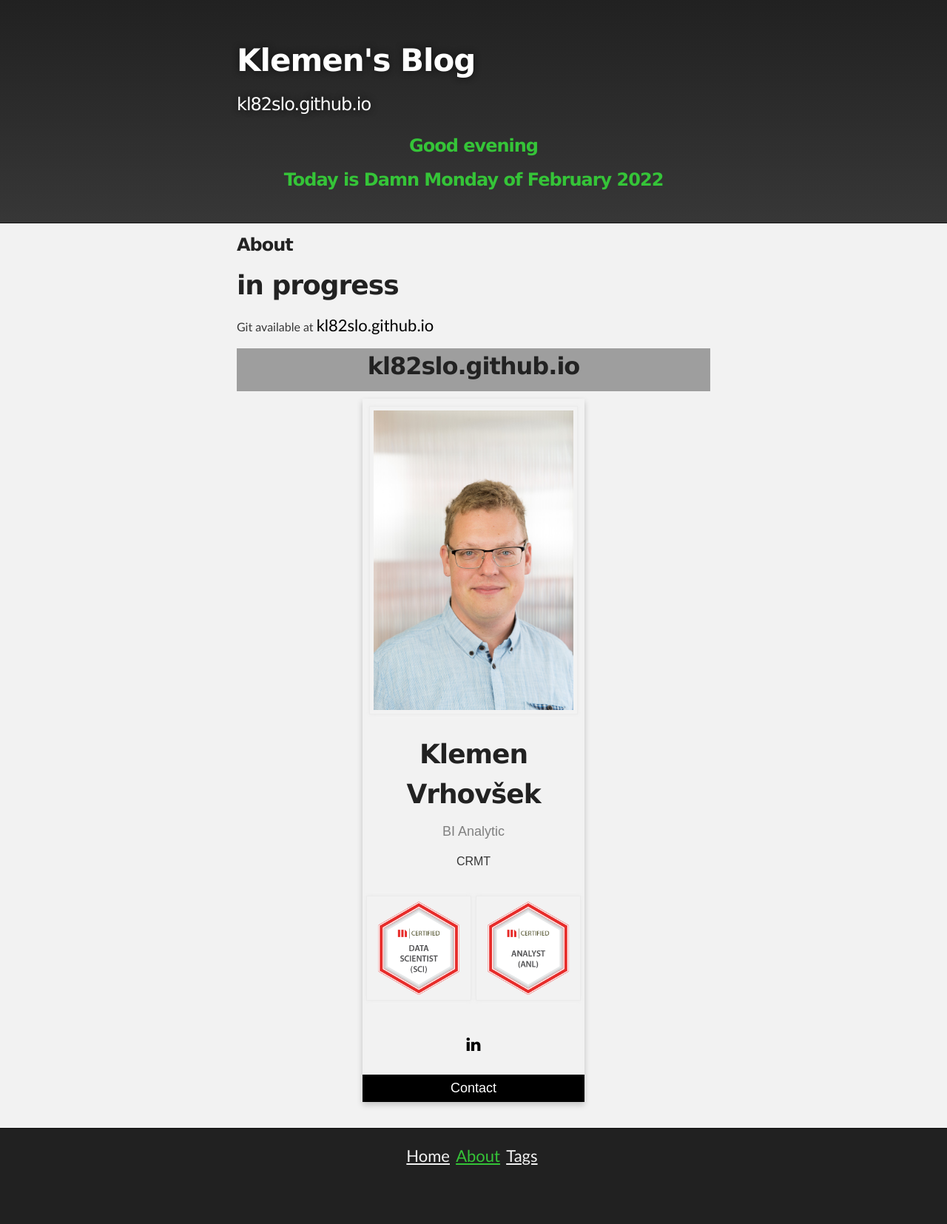
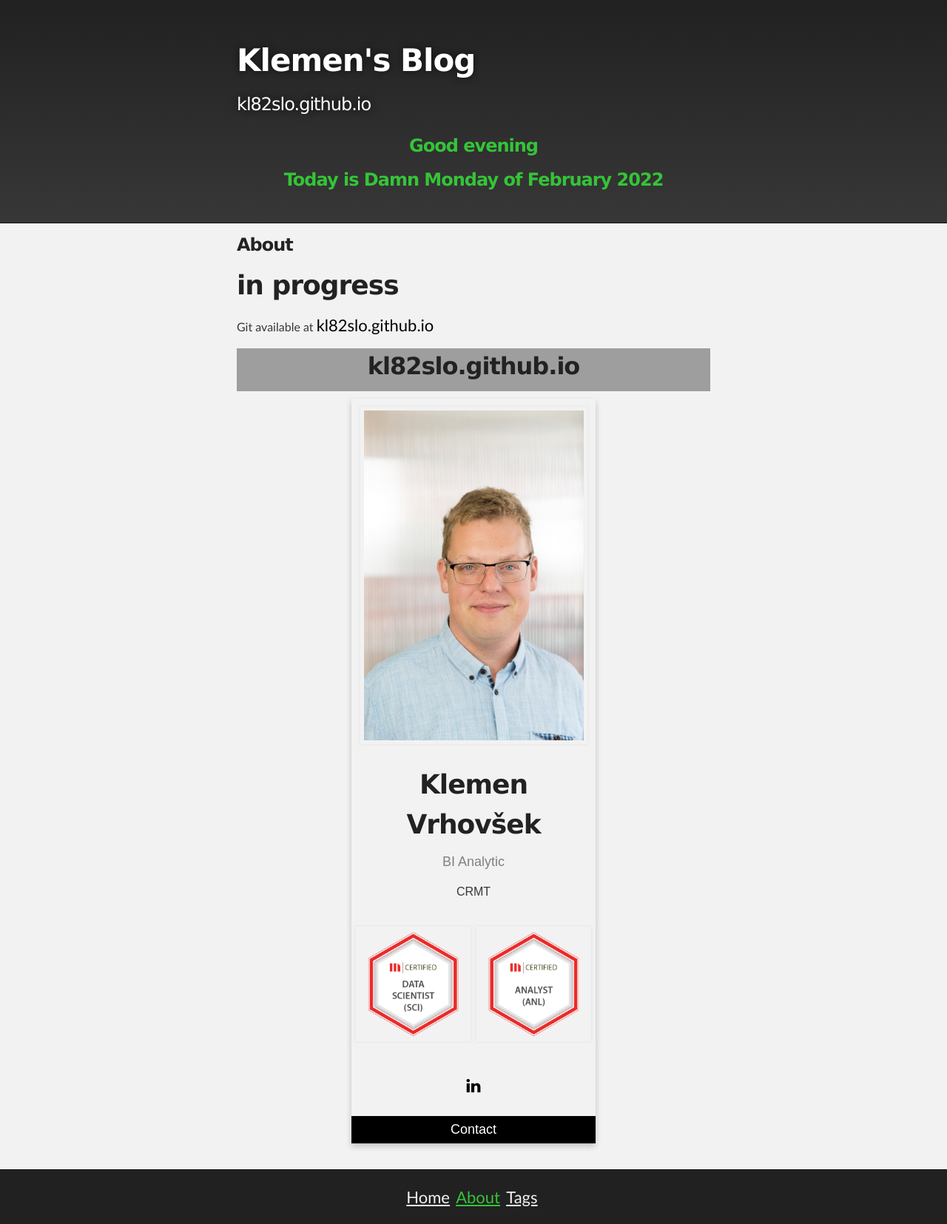
Before and after one commit to kl82slo/kl82slo.github.io, a Jekyll site: the page built from about.md, in a window 1280 px wide. Shown: the whole page at 74% size. Built offline with Jekyll 4.4.1, drawn with Linux system fonts in a browser that asks for light colours; before the commit the page ends 1599 px from its top, so only the background shows below that; grey boxes are pictures that could not be loaded.

Commit message:
Update about.md

```diff
--- a/about.md
+++ b/about.md
@@ -19,7 +19,7 @@
 <style>
 .card {
   box-shadow: 0 4px 8px 0 rgba(0, 0, 0, 0.2);
-  max-width: 300px;
+  max-width: 330px;
   margin: auto;
   text-align: center;
   font-family: arial;
@@ -66,12 +66,12 @@
      <div style="margin: 24px 0;">
 
       <a href="https://www.credential.net/e6e7597e-2173-4501-ad4a-dab1ae706dda#gs.ovl60o">
-      <img alt="SCI" src="/img/Info/SCI.png" style="width=130" height="130">
+      <img alt="SCI" src="/img/Info/SCI.png" style="width=145" height="145">
       </a>
       <!--- SCI --->
 
        <a href="https://www.credential.net/f90c2f05-ee25-414c-91ef-ed39f1e75dc7#gs.ovl66e">
-       <img alt="ANL" src="/img/Info/ANL.png" style="width=130" height="130">
+       <img alt="ANL" src="/img/Info/ANL.png" style="width=145" height="145">
        </a>
        <!--- ANL --->
 
```
